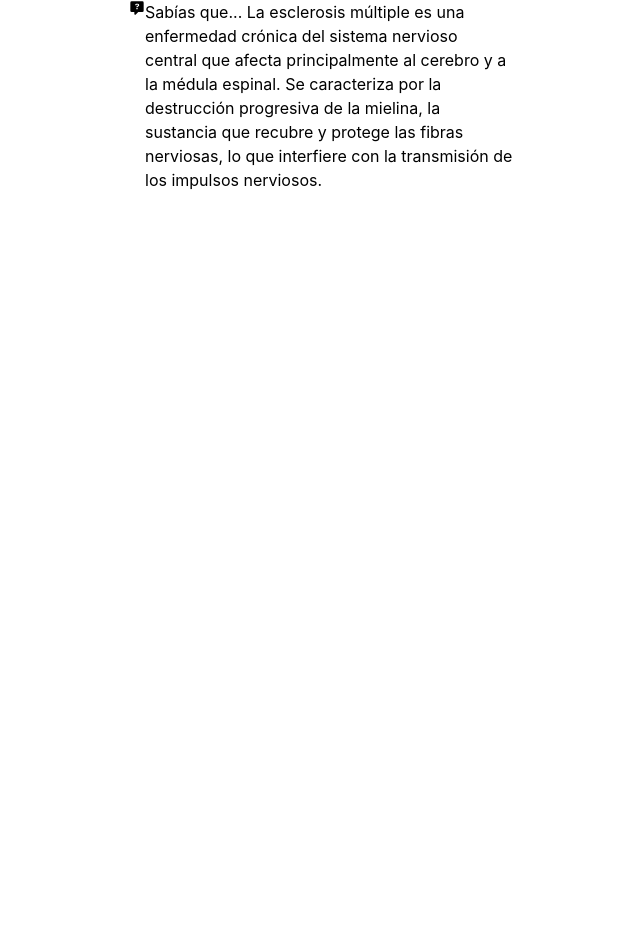
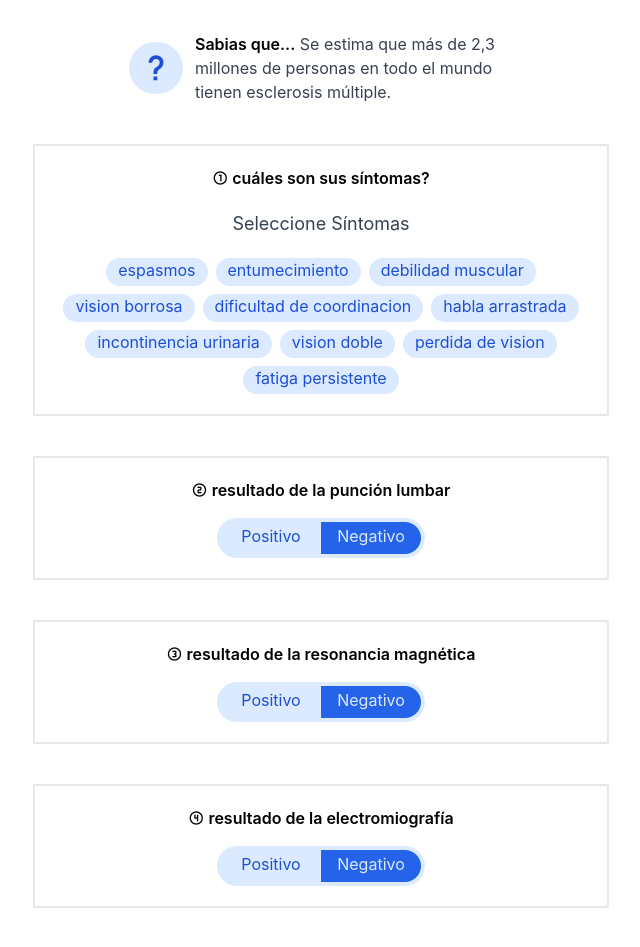
Before and after one commit to pfrito/Multiple-Sclerosis-Diagnosis, a Vue app: page / in a window 1280 px wide. Shown: the top 947 px of the page, without its empty margins (319-959 px from the left). Before the commit the page ends 800 px from the top, so only its background shows below. Built offline with nearby package versions, Linux system fonts and the light colour scheme.

Commit message:
add survey and footer along with all the project config

```diff
--- a/package.json
+++ b/package.json
@@ -9,6 +9,7 @@
     "preview": "vite preview"
   },
   "dependencies": {
+    "@mdi/font": "^7.4.47",
     "vue": "^3.4.19"
   },
   "devDependencies": {
--- a/src/App.vue
+++ b/src/App.vue
@@ -2,24 +2,123 @@
 import { ref, onMounted } from 'vue'
 
 const sabiasQue = ref([
-  'Sabías que... La esclerosis múltiple es una enfermedad crónica del sistema nervioso central que afecta principalmente al cerebro y a la médula espinal. Se caracteriza por la destrucción progresiva de la mielina, la sustancia que recubre y protege las fibras nerviosas, lo que interfiere con la transmisión de los impulsos nerviosos.',
-  'Sabías que... La esclerosis múltiple afecta a más de 2.3 millones de personas en todo el mundo. Si bien puede afectar a personas de cualquier edad, suele diagnosticarse entre los 20 y los 40 años, y las mujeres tienen más probabilidades de desarrollar la enfermedad que los hombres.',
-  'Sabías que... Aunque la esclerosis múltiple no tiene cura, existen tratamientos disponibles que pueden ayudar a controlar los síntomas y retrasar la progresión de la enfermedad. Estos tratamientos incluyen medicamentos para reducir la inflamación y regular la respuesta inmunológica, terapia física y ocupacional, y cambios en el estilo de vida, como mantener una dieta saludable y hacer ejercicio regularmente.'
+  'La esclerosis múltiple (EM) es una enfermedad crónica del sistema nervioso central que afecta el cerebro y la médula espinal.',
+  'Se estima que más de 2,3 millones de personas en todo el mundo tienen esclerosis múltiple.',
+  'La causa exacta de la esclerosis múltiple se desconoce, pero se cree que es el resultado de una combinación de factores genéticos y ambientales.',
+  'La esclerosis múltiple generalmente se diagnostica en adultos jóvenes, entre los 20 y los 40 años de edad, aunque puede aparecer en cualquier etapa de la vida.',
+  'No existe una cura para la esclerosis múltiple en la actualidad, pero hay tratamientos disponibles para controlar los síntomas y retrasar la progresión de la enfermedad.',
+  'El pronóstico de la esclerosis múltiple varía para cada persona, pero la mayoría de las personas con EM tienen una esperanza de vida normal.'
 ])
 
+let symptoms = ref(['espasmos', 'entumecimiento','debilidad muscular', 'vision borrosa', 'dificultad de coordinacion', 'habla arrastrada', 'incontinencia urinaria', 'vision doble', 'perdida de vision', 'fatiga persistente'])
+let selectedSymptoms = ref([])
 let randomNumber = ref(null)
+let lumbarTest = ref(false);
+let mriTest = ref(false);
+let electroTest = ref(false);
 
 onMounted(() => {
-  randomNumber.value = Math.floor(Math.random() * 3);
+  randomNumber.value = Math.floor(Math.random() * 6);
 })
+
+function setLumbarTest(result) {
+  lumbarTest.value = result
+}
+function setMriTest(result) {
+  mriTest.value = result
+}
+function setElectroTest(result) {
+  electroTest.value = result
+}
+
+function toggleSymptom(symptom) {
+  if (selectedSymptoms.value.includes(symptom)) {
+    selectedSymptoms.value = selectedSymptoms.value.filter((element) => {
+      return element !== symptom
+    })
+  }
+  else {
+    selectedSymptoms.value.push(symptom);
+  }
+}
 </script>
 
 <template>
-  <div class="flex flex-col items-center">
-    <div class="flex max-w-sm">
-      <i>      <svg xmlns="http://www.w3.org/2000/svg" width="1em" height="1em" viewBox="0 0 24 24"><path fill="currentColor" d="M4 2h16a2 2 0 0 1 2 2v12a2 2 0 0 1-2 2h-6.1l-3.7 3.71c-.2.19-.45.29-.7.29H9a1 1 0 0 1-1-1v-3H4a2 2 0 0 1-2-2V4a2 2 0 0 1 2-2m8.19 3.5c-.89 0-1.6.18-2.14.54c-.55.36-.83.96-.78 1.65h1.97c0-.28.1-.49.26-.63c.2-.14.42-.21.69-.21c.31 0 .58.08.76.26c.18.17.27.39.27.69c0 .28-.08.53-.22.74c-.17.22-.38.4-.64.54c-.52.32-.86.6-1.07.84c-.19.24-.29.58-.29 1.08h2c0-.28.05-.5.14-.68c.09-.17.26-.32.52-.47c.46-.21.84-.49 1.13-.85c.29-.37.44-.76.44-1.2c0-.7-.27-1.26-.81-1.68c-.54-.41-1.29-.62-2.23-.62M11 12v2h2v-2z"></path></svg>
-</i>
-      <p>{{ sabiasQue[randomNumber] }}</p>
+  <div class="flex flex-col items-center gap-10 text-gray-700 p-4">
+    <div class="flex items-center max-w-sm mt-4">
+      <i class="mdi mdi-help rounded-full text-blue-700 bg-blue-100 text-3xl h-min px-3 py-2 mr-3"></i>
+      <p>
+        <span class="text-black font-semibold">Sabias que...</span>
+        {{ sabiasQue[randomNumber] }}</p>
     </div>
+
+    <div class="flex flex-col items-center w-full max-w-xl py-5 border-2 border-gray-200 rounded-sm">
+      <h1 class="text-black font-semibold">
+        <i class="mdi mdi-numeric-1-circle-outline"></i>
+        cuáles son sus síntomas?
+      </h1>
+      <span class="text-lg my-5">Seleccione Síntomas</span>
+      <div class="w-full flex flex-wrap justify-center gap-2 px-4 text-blue-700">
+        <button v-for="symptom in symptoms" :key="symptom" class="bg-blue-100 rounded-full px-3 pb-1 transition-all ease-in-out duration-100" :class="{'bg-blue-600 text-blue-100': selectedSymptoms.includes(symptom)}" @click="toggleSymptom(symptom)"><span>{{ symptom }}</span></button>
+      </div>
+    </div>
+
+    <div class="flex flex-col items-center w-full max-w-xl gap-4 py-5 border-2 border-gray-200 rounded-sm">
+      <h1 class="text-black font-semibold">
+        <i class="mdi mdi-numeric-2-circle-outline"></i>
+        resultado de la punción lumbar
+      </h1>
+      <div class="flex bg-blue-100 rounded-full p-1 h-10 w-52 text-blue-700">
+        <button class="w-full flex justify-center items-center pb-1 rounded-s-full transition-all ease-in-out duration-150" :class="{ 'bg-blue-600 text-blue-100': lumbarTest}" @click="setLumbarTest(true)">
+          <span>Positivo</span>
+        </button>
+        <button class="w-full flex justify-center items-center pb-1 rounded-e-full transition-all ease-in-out duration-150" :class="{ 'bg-blue-600 text-blue-100': !lumbarTest}" @click="setLumbarTest(false)">
+          <span>Negativo</span>
+        </button>
+      </div>
+    </div>
+
+    <div class="flex flex-col items-center w-full max-w-xl gap-4 py-5 border-2 border-gray-200 rounded-sm">
+      <h1 class="text-black font-semibold">
+        <i class="mdi mdi-numeric-3-circle-outline"></i>
+        resultado de la resonancia magnética
+      </h1>
+      <div class="flex bg-blue-100 rounded-full p-1 h-10 w-52 text-blue-700">
+        <button class="w-full flex justify-center items-center pb-1 rounded-s-full transition-all ease-in-out duration-150" :class="{ 'bg-blue-600 text-blue-100': mriTest}" @click="setMriTest(true)">
+          <span>Positivo</span>
+        </button>
+        <button class="w-full flex justify-center items-center pb-1 rounded-e-full transition-all ease-in-out duration-150" :class="{ 'bg-blue-600 text-blue-100': !mriTest}" @click="setMriTest(false)">
+          <span>Negativo</span>
+        </button>
+      </div>
+    </div>
+
+    <div class="flex flex-col items-center w-full max-w-xl gap-4 py-5 border-2 border-gray-200 rounded-sm">
+      <h1 class="text-black font-semibold">
+        <i class="mdi mdi-numeric-4-circle-outline"></i>
+        resultado de la electromiografía
+      </h1>
+      <div class="flex bg-blue-100 rounded-full p-1 h-10 w-52 text-blue-700">
+        <button class="w-full flex justify-center items-center pb-1 rounded-s-full transition-all ease-in-out duration-150" :class="{ 'bg-blue-600 text-blue-100': electroTest}" @click="setElectroTest(true)">
+          <span>Positivo</span>
+        </button>
+        <button class="w-full flex justify-center items-center pb-1 rounded-e-full transition-all ease-in-out duration-150" :class="{ 'bg-blue-600 text-blue-100': !electroTest}" @click="setElectroTest(false)">
+          <span>Negativo</span>
+        </button>
+      </div>
+    </div>
+
+    <button class="bg-blue-100 text-blue-700 hover:bg-blue-600 hover:text-blue-100  rounded-full px-4 pt-1 pb-2 uppercase transition-all ease-in-out duration-100">
+      <span>Diagnostico</span>
+    </button>
+
+    <textarea
+      class="bg-gray-100 border-2 border-gray-200 rounded-sm p-4 w-full max-w-md h-40 mb-4"
+      readonly
+      placeholder="Diagnóstico..."
+    ></textarea>
   </div>
+
+  <footer style="background-color: #f5f5f5;" class="flex items-center justify-center border-t w-full py-5 text-gray-700 font-nunito">Made with <img src="./assets/pixel-art-heart.png" alt="pixel art heart" class="w-5 h-5 mx-1"> by<a href="https://github.com/pfrito" class="uppercase hover:text-black ml-1">Carlos</a></footer>
+
 </template>
--- a/src/index.css
+++ b/src/index.css
@@ -1,3 +1,5 @@
+@import url("https://fonts.googleapis.com/css2?family=Nunito:ital,wght@0,200..1000;1,200..1000&display=swap");
+
 @tailwind base;
 @tailwind components;
 @tailwind utilities;
--- a/src/main.js
+++ b/src/main.js
@@ -2,5 +2,6 @@ import { createApp } from 'vue'
 import './style.css'
 import App from './App.vue'
 import './index.css'
+import '@mdi/font/css/materialdesignicons.css'
 
 createApp(App).mount('#app')
--- a/tailwind.config.js
+++ b/tailwind.config.js
@@ -2,7 +2,11 @@
 export default {
   content: ['./public/**/*.html', './src/**/*.{js,jsx,ts,tsx,vue}'],
   theme: {
-    extend: {},
+    extend: {
+      fontFamily: {
+        nunito: ["Nunito"],
+      }
+    },
   },
   plugins: [],
 }
```
Also changed, not shown: src/assets/pixel-art-heart.png (added), 1 other file (tests, documents, lock files or other folders).
